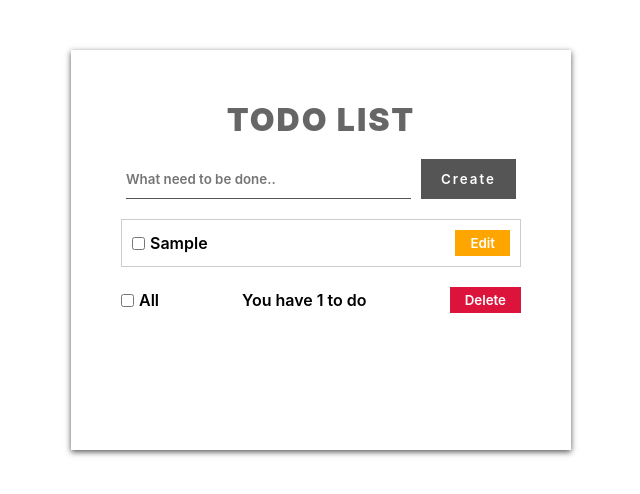
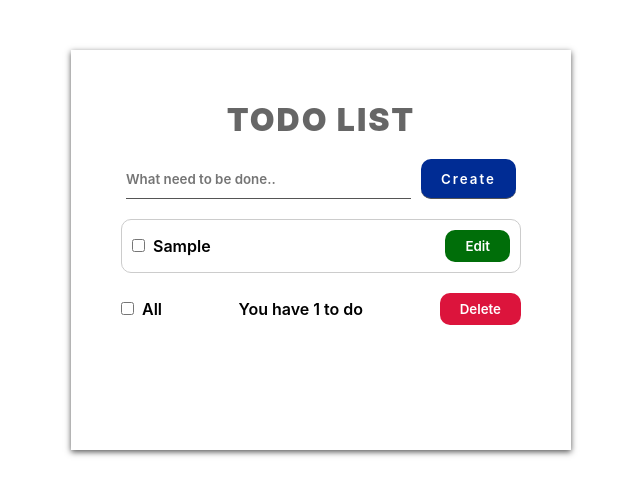
Before and after one commit to Mehdih77/Todo-With-Filter, a React (Create React App) app: page / in a window 1280 px wide. Both pictures are taken after typing "Sample" into the empty fields and a click on the button "Create". Shown: the top 494 px of the page, without its empty margins (319-959 px from the left). Built offline with nearby package versions, Linux system fonts and the light colour scheme.

Commit message:
final style & project

```diff
--- a/src/App.css
+++ /dev/null
@@ -1,38 +0,0 @@
-.App {
-  text-align: center;
-}
-
-.App-logo {
-  height: 40vmin;
-  pointer-events: none;
-}
-
-@media (prefers-reduced-motion: no-preference) {
-  .App-logo {
-    animation: App-logo-spin infinite 20s linear;
-  }
-}
-
-.App-header {
-  background-color: #282c34;
-  min-height: 100vh;
-  display: flex;
-  flex-direction: column;
-  align-items: center;
-  justify-content: center;
-  font-size: calc(10px + 2vmin);
-  color: white;
-}
-
-.App-link {
-  color: #61dafb;
-}
-
-@keyframes App-logo-spin {
-  from {
-    transform: rotate(0deg);
-  }
-  to {
-    transform: rotate(360deg);
-  }
-}
--- a/src/App.js
+++ b/src/App.js
@@ -1,4 +1,3 @@
-import './App.css';
 import Footer from './components/Footer';
 import FormInput from './components/FormInput';
 import List from './components/List';
--- a/src/components/Footer.js
+++ b/src/components/Footer.js
@@ -24,6 +24,7 @@ export default function Footer() {
         setCompleteAll(false);
     }
 
+    // get the amount of remain todos
     const remainTodo = () => {
         return todos.filter(todo => todo.complete === false)
     }
--- a/src/components/FormInput.js
+++ b/src/components/FormInput.js
@@ -5,6 +5,8 @@ export default function FormInput() {
 
     const [name, setName] = useState('');
     const [todos,setTodos] = useTodoContext();
+
+    // for focusing to the input
     const inputRef = useRef();
     useEffect(() => {
         inputRef.current.focus();
@@ -20,7 +22,8 @@ export default function FormInput() {
     return (
         <form autoComplete='off' onSubmit={handleSubmitTodo}>
             <input type="text" name='todos' id='todos'
-            required placeholder='What need to be done..'
+            required
+            placeholder='What need to be done..'
             ref={inputRef}
             value={name}
             onChange={(e) => setName(e.target.value.toLowerCase())} />
--- a/src/components/ListItem.js
+++ b/src/components/ListItem.js
@@ -22,7 +22,7 @@ export default function ListItem({todo, id,checkComplete,handleEditTodo}) {
         <>
         {editing ?
             <li>
-                    <input type="text"
+                <input type="text"
                     name='editValue'
                     id={id}
                     value={editValue}
@@ -32,7 +32,7 @@ export default function ListItem({todo, id,checkComplete,handleEditTodo}) {
             </li>
         :
             <li>
-                 <label htmlFor={id} className={todo.complete ? "active" : ""}>
+                <label htmlFor={id} className={todo.complete ? "active" : ""}>
                     <input type="checkbox"
                     checked={todo.complete}
                     id={id}
--- a/src/index.css
+++ b/src/index.css
@@ -3,12 +3,11 @@
   box-sizing: border-box;
   font-weight: 600;
   margin: 0;
-  font-family: -apple-system, BlinkMacSystemFont, "Segoe UI", "Roboto", "Oxygen", "Ubuntu", "Cantarell", "Fira Sans", "Droid Sans", "Helvetica Neue", sans-serif;
+  font-family: -apple-system, BlinkMacSystemFont, "Segoe UI", "Roboto", "Oxygen",
+    "Ubuntu", "Cantarell", "Fira Sans", "Droid Sans", "Helvetica Neue",
+    sans-serif;
   -webkit-font-smoothing: antialiased;
-  -moz-osx-font-smoothing: grayscale
-}
-code {
-  font-family: source-code-pro, Menlo, Monaco, Consolas, "Courier New", monospace
+  -moz-osx-font-smoothing: grayscale;
 }
 .App {
   max-width: 500px;
@@ -16,20 +15,20 @@ code {
   min-height: 400px;
   box-shadow: 0 2px 6px #555;
   margin: 50px auto;
-  padding: 50px
+  padding: 50px;
 }
 h1 {
   text-align: center;
   text-transform: uppercase;
   letter-spacing: 2px;
   font-weight: 900;
-  color: #666
+  color: #666;
 }
 form {
   width: 100%;
   height: 40px;
   margin: 20px 0;
-  display: flex
+  display: flex;
 }
 form button,
 form input {
@@ -37,65 +36,76 @@ form input {
   outline: none;
   border: none;
   border-bottom: 1px solid #555;
-  margin: 0 5px
+  margin: 0 5px;
 }
 form button {
   flex: 1 1;
-  background: #555;
+  background: rgb(0, 44, 148);
   color: #fff;
   letter-spacing: 2px;
-  cursor: pointer
+  border-radius: 10px;
+  cursor: pointer;
+}
+form button:hover {
+  background: rgb(0, 38, 126);
 }
 ul li {
   list-style: none;
   border: 1px solid #ccc;
+  border-radius: 10px;
   margin: 10px 0;
   padding: 10px;
   display: flex;
   justify-content: space-between;
   align-items: center;
-  text-transform: capitalize
+  text-transform: capitalize;
 }
 ul li .active {
-  opacity: .5;
-  text-decoration: line-through
+  opacity: 0.5;
+  text-decoration: line-through;
 }
 .row input,
 ul li input {
-  margin-right: 5px;
-  transform: translateY(1px)
+  margin-right: 8px;
 }
 .row button,
 ul li button {
   border: none;
   outline: none;
   color: #fff;
-  background: orange;
-  padding: 5px 15px;
-  cursor: pointer
+  border-radius: 10px;
+  background: rgb(0, 110, 9);
+  padding: 8px 20px;
+  cursor: pointer;
+}
+ul li button:hover {
+  background: rgb(0, 93, 8);
 }
 ul li button:disabled {
-  opacity: .5;
-  cursor: not-allowed
+  opacity: 0.5;
+  cursor: not-allowed;
 }
 .row {
   display: flex;
   justify-content: space-between;
   align-items: center;
-  margin-top: 20px
+  margin-top: 20px;
 }
 .row #delete {
-  background: #dc143c
+  background: #dc143c;
+}
+.row #delete:hover {
+  background: #b90b2e;
 }
 label {
-  cursor: pointer
+  cursor: pointer;
 }
-@media (max-width:400px) {
+@media (max-width: 400px) {
   .App {
-      padding: 10px
+    padding: 10px;
   }
 }
 h2 {
-  text-align: center;
-  color: #dc143c
+  margin-left: 90px;
+  color: #dc143c;
 }
```
